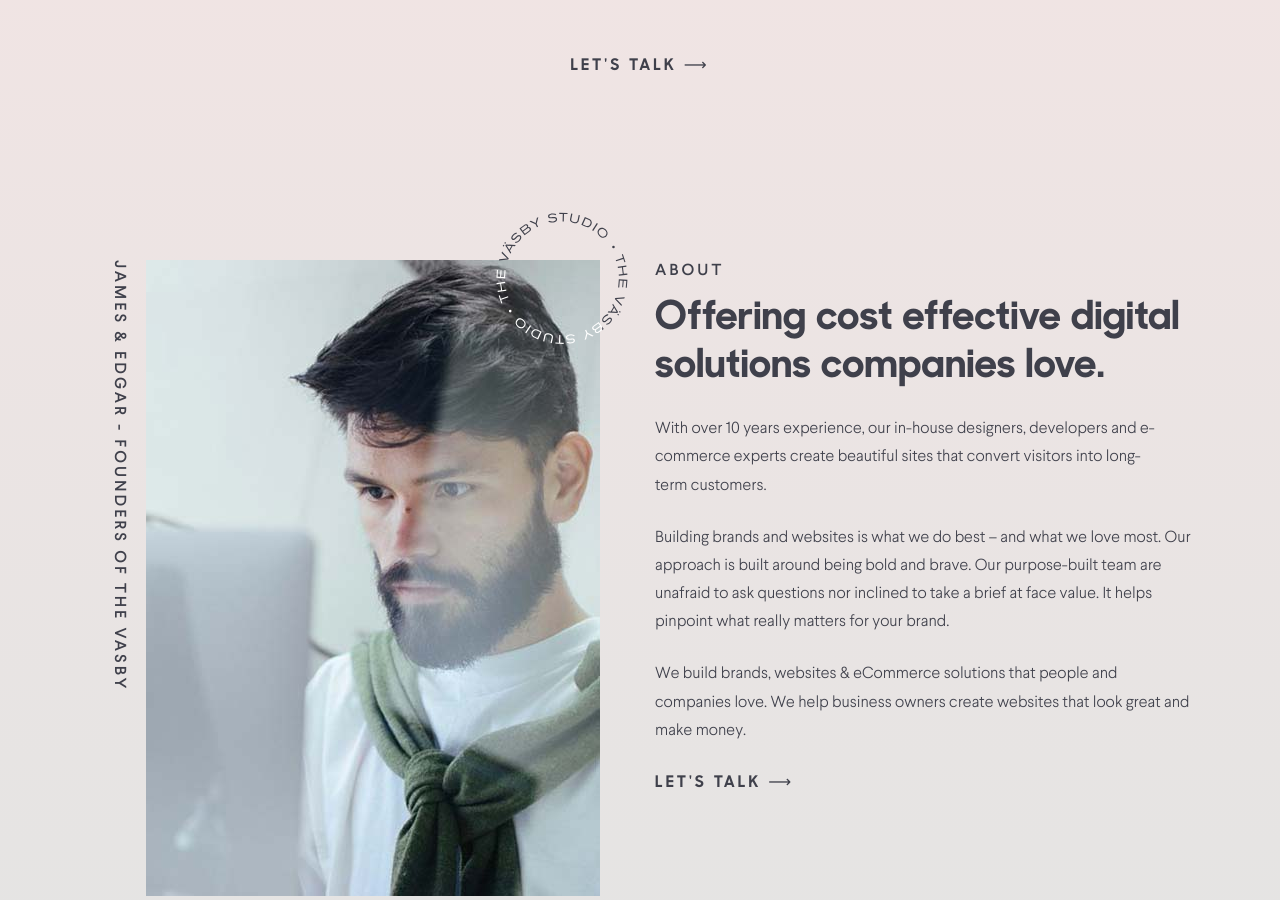
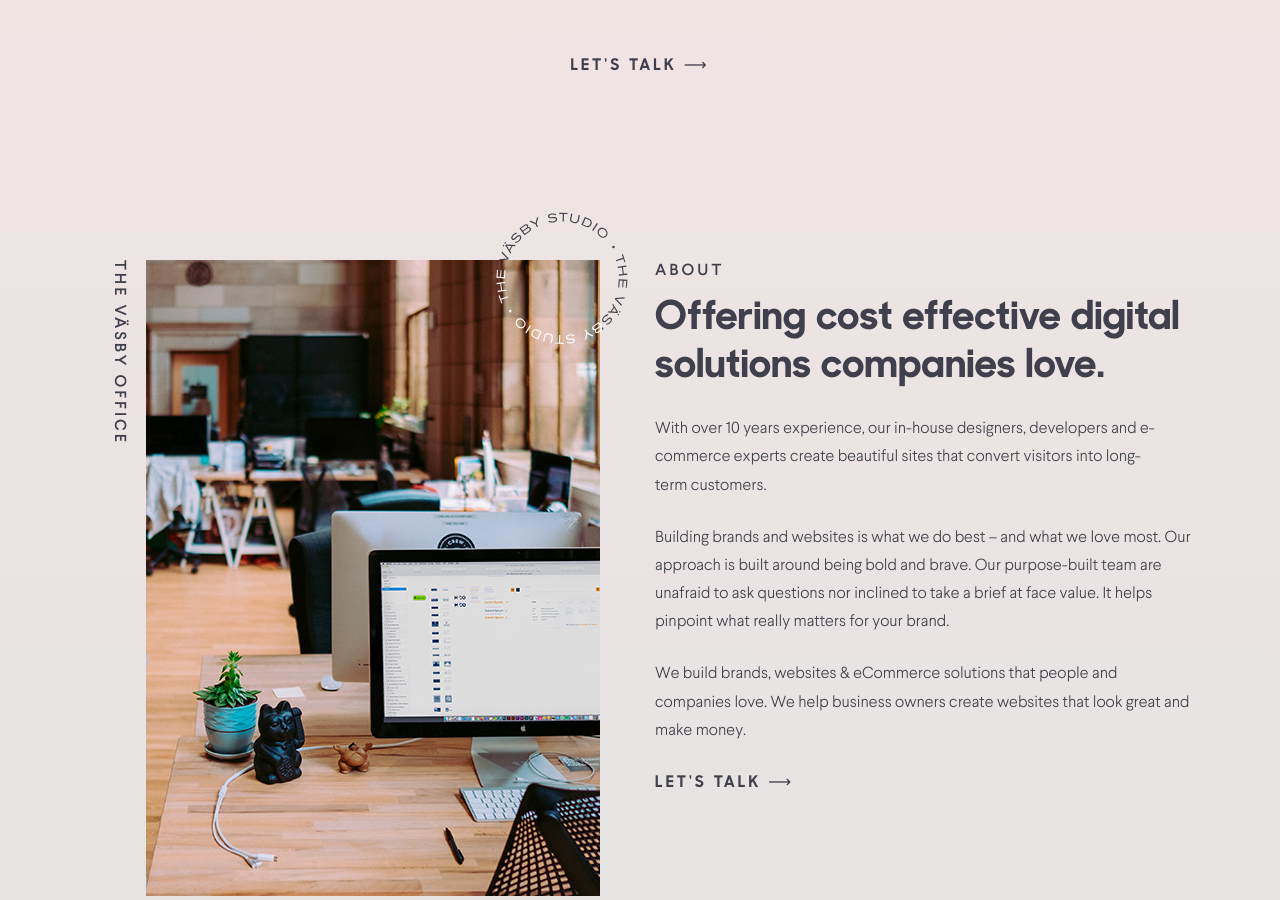
Before and after one commit to ifancyabroad/vasby, a Jekyll site: the page built from index.html, in a window 1280 px wide and 900 px high, scrolled down 3290 px. Built offline with Jekyll 4.4.1, drawn with Linux system fonts in a browser that asks for light colours; nearby versions of some CDN libraries.

Commit message:
Update about image

```diff
--- a/index.html
+++ b/index.html
@@ -81,7 +81,7 @@ title: Vasby
             </ul>
             <a class="font-weight-normal arrow-link" href="{{ service.link | relative_url }}">
               {{ service.link_text }} <br>
-              {{ service.link_company }}<span>&#10230;</span>
+              {{ service.link_company }} <span>&#10230;</span>
             </a>
           </div>
         </div>
@@ -108,7 +108,7 @@ title: Vasby
       <div class="row">
         <div class="col-md-6 wow fadeInUp">
           <div class="d-flex justify-content-center mb-5 mb-md-0">
-            <h6 class="text-primary font-body spaced-letters vertical-text font-weight-bold m-0 mr-3">JAMES & EDGAR - FOUNDERS OF THE VASBY</h6>
+            <h6 class="text-primary font-body spaced-letters vertical-text font-weight-bold m-0 mr-3">THE VÄSBY OFFICE</h6>
             <div class="position-relative">
               <div class="logo-container">
                 <img class="round-logo" src="{{ 'assets/logos/vasby-round-logo.svg' | relative_url }}" alt="Vasby logo" width="137">
```
Also changed, not shown: assets/images/about_vasby.jpg.
